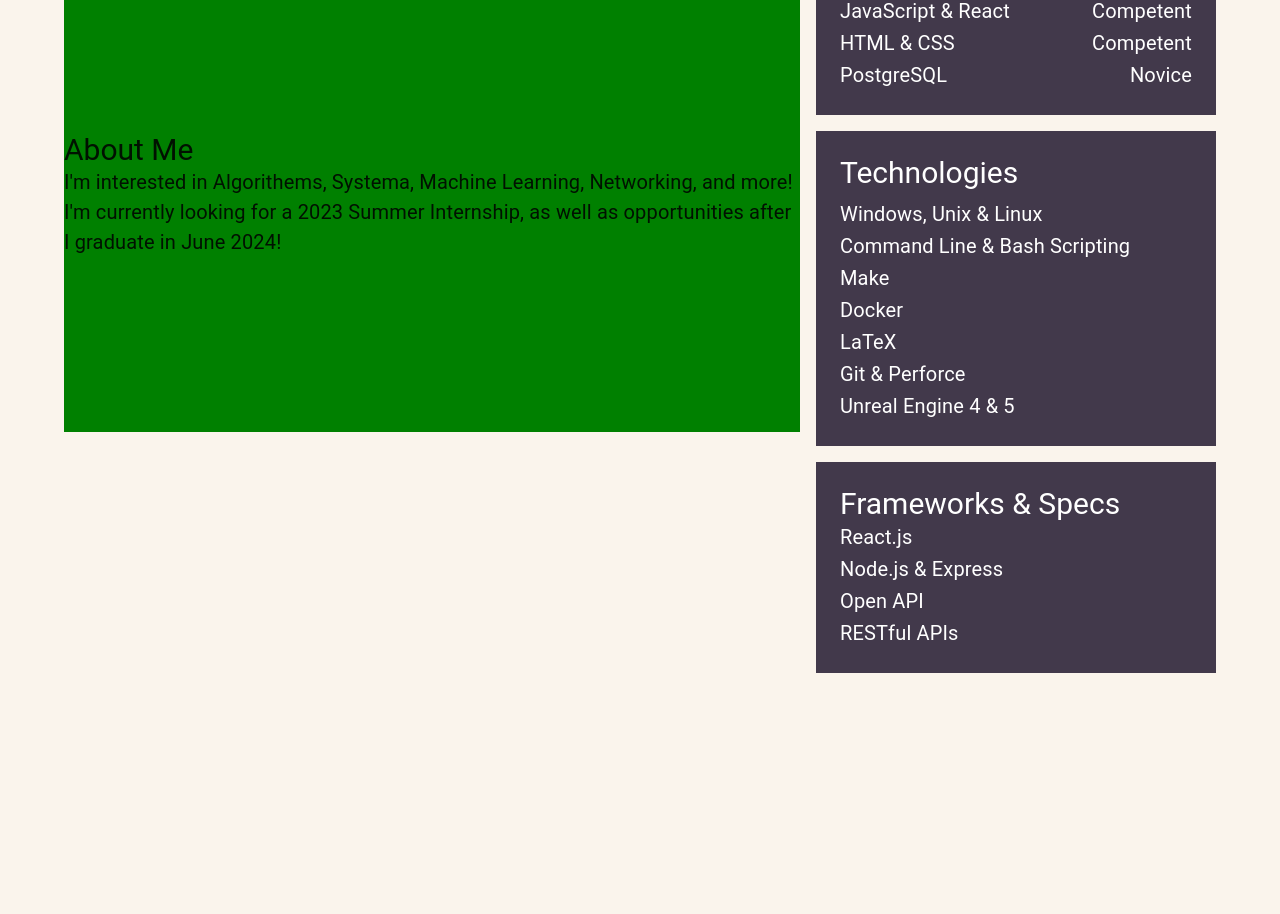
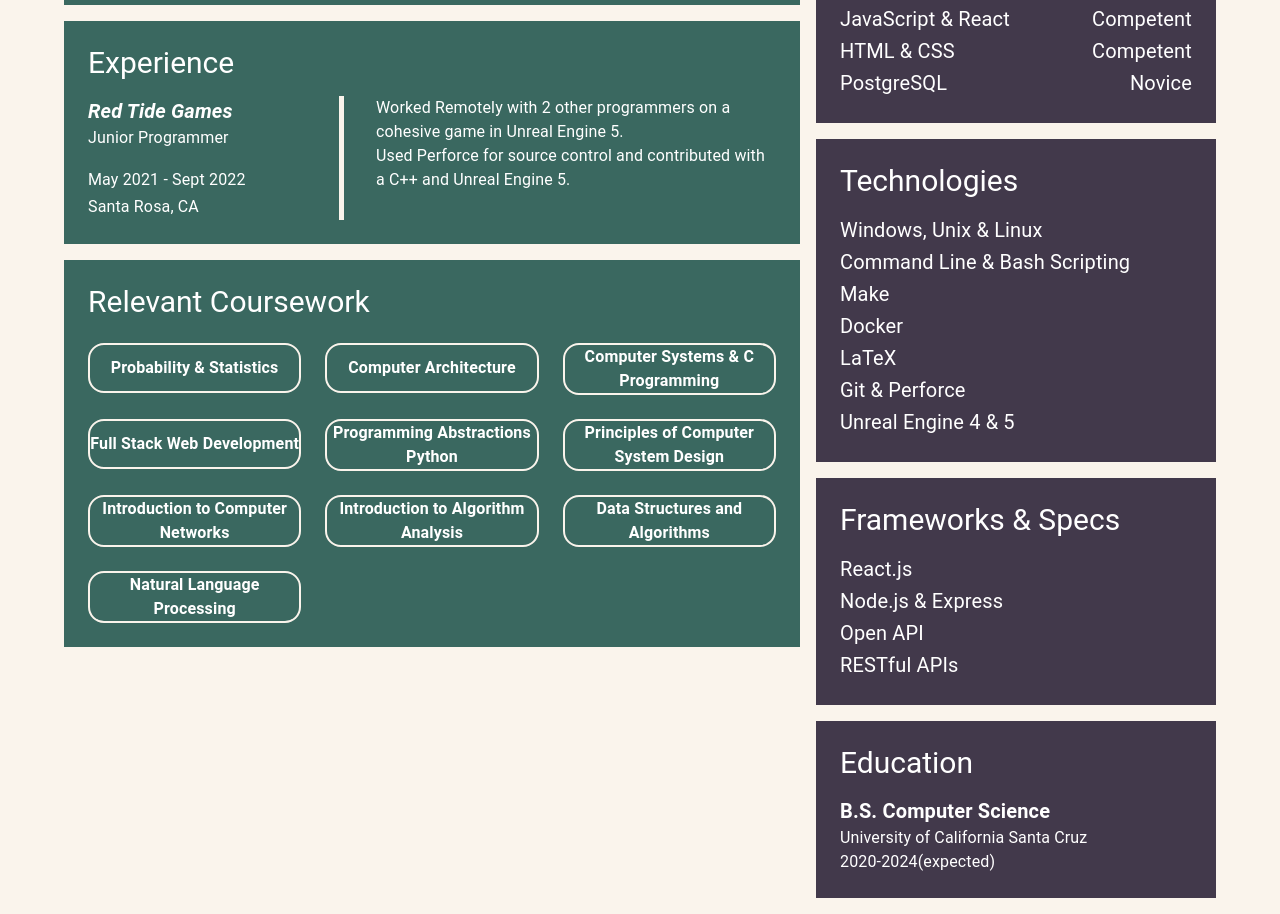
Before and after one commit to adamhammond22/UndeployedReactWebsite, a React (Create React App) app: page / in a window 1280 px wide. Shown: the part 652-1566 px from the top of the page. Before the commit the page ends 1341 px from the top, so only its background shows below. Built offline with nearby package versions, Linux system fonts and the light colour scheme.

Commit message:
added exp and rel coursework

```diff
--- a/src/Home.jsx
+++ b/src/Home.jsx
@@ -79,7 +79,6 @@ function MainContent() {
         justifyContent: 'space-between', flexDirection: 'row'}}>
         <Box sx={{flexDirection: 'column', flexGrow: 5, maxWidth: 1000}}>
           {rightContentBoxes()}
-          {rightContentBoxes()}
         </Box>
         {/* Splitting box in middle */}
         <Box sx={{flexDirection: 'column', flexGrow: 2, maxWidth: 400,
--- a/src/HomeContent.jsx
+++ b/src/HomeContent.jsx
@@ -1,12 +1,27 @@
 import React from 'react';
 import {Typography} from '@mui/material';
 import Box from '@mui/material/Box';
+import Grid from '@mui/material/Grid';
+
+const courses = [
+'Probability & Statistics',
+'Computer Architecture',
+'Computer Systems & C Programming',
+'Full Stack Web Development',
+'Programming Abstractions Python',
+'Principles of Computer System Design',
+'Introduction to Computer Networks',
+'Introduction to Algorithm Analysis',
+'Data Structures and Algorithms',
+'Natural Language Processing',
+];
 
 /* right Content Boxes*/
 const rightContentBoxes = () => {
   return (
-    <Box backgroundColor = 'green'
-      sx = {{height: 300}}>
+  <Box>
+    <Box color = 'quaternary.contrastText' backgroundColor = 'quaternary.main'
+      sx = {{p: 3, mb: 2}} name = 'about'>
       <Typography variant = "h3">
       About Me
       </Typography>
@@ -17,6 +32,85 @@ const rightContentBoxes = () => {
         graduate in June 2024!
       </Typography>
     </Box>
+    <Box color = 'quaternary.contrastText' backgroundColor = 'quaternary.main'
+      sx = {{p: 3, mb: 2}} name = 'experience'>
+      <Typography variant = "h3" sx = {{mb: 2}}>
+      Experience
+      </Typography>
+      {/* Box holding the 2 halves */}
+      <Box sx = {{display: 'flex',
+        flexDirection: 'row', justifyContent: 'space-between'}}>
+        {/* Left Half - Job Details further divided into 2 */}
+        <Box sx = {{flexGrow: 1, display: 'flex',
+          flexDirection: {xs: 'column', experiencebr: 'row'},
+          minWidth: 170}}>
+          <Box sx = {{flexGrow: 1}}>
+            <Typography variant = "p3">
+              <i><b>Red Tide Games</b></i><br />
+            </Typography>
+            <Typography variant = 'p4'>
+            Junior Programmer
+            </Typography>
+          </Box>
+          <Box sx = {{
+              flexGrow: 1, lineHeight: 1.7}}>
+              {/* Hacked way to deal with text not aligning right without
+              align = 'right' */}
+            <Box align = 'right'
+              sx = {{display: {xs: 'none', experiencebr: 'block'}}}>
+              <Typography variant = "p4">
+                May 2021 - Sept 2022<br />
+              </Typography>
+              <Typography variant = 'p4'>
+                Santa Rosa, CA
+              </Typography>
+            </Box>
+            <Box
+              sx = {{mt: 2, display: {xs: 'block', experiencebr: 'none'}}}>
+              <Typography variant = "p4">
+                May 2021 - Sept 2022<br />
+              </Typography>
+              <Typography variant = 'p4'>
+                Santa Rosa, CA
+              </Typography>
+            </Box>
+          </Box>
+        </Box>
+        {/* Spacing box between the halves */}
+        <Box backgroundColor = 'secondary.main'
+          sx = {{flexShrink: 1, minWidth: 5, ml: 4, mr: 4}}/>
+        {/* right Half - Job Description */}
+        <Box sx = {{flexGrow: 1, maxWidth: 400}}>
+          <Typography variant = "p4">
+            Worked Remotely with 2 other programmers on a cohesive
+            game in Unreal Engine 5.<br />
+            Used Perforce for source control and contributed
+            with a  C++ and Unreal Engine 5.
+          </Typography>
+        </Box>
+      </Box>
+    </Box>
+    <Box color = 'quaternary.contrastText' backgroundColor = 'quaternary.main'
+      sx = {{p: 3, mb: 2}} name = 'about'>
+      <Typography variant = "h3" sx = {{mb: 3}}>
+      Relevant Coursework
+      </Typography>
+      <Grid container spacing={{xs: 2, md: 3}}
+        columns={{xs: 4, sm: 8, md: 12}}>
+        {courses.map((course, index) => (
+        <Grid item xs={2} sm={4} md={4} key={index}>
+          <Box alignItems = 'center' justifyContent='center'
+          sx = {{display: 'flex', minHeight: 50, border: 2,
+          borderColor: 'secondary.main', height: 'auto', borderRadius: 4}}>
+            <Typography variant = 'p4' align = 'center'>
+              <b>{course}</b>
+            </Typography>
+          </Box>
+        </Grid>
+        ))}
+      </Grid>
+    </Box>
+  </Box>
   );
 };
 
@@ -33,7 +127,7 @@ const leftContentBoxes = () => {
       {/* Left and Right side boxes */}
       <Box sx = {{display: 'flex',
         flexDirection: 'row', justifyContent: 'space-between',
-        lineHeight: 1.6}}>
+        lineHeight: 1.6, mt: 2}}>
         {/* Left side box */}
         <Box name = 'languages left'>
           <Typography variant = "p3">
@@ -65,7 +159,7 @@ const leftContentBoxes = () => {
         sx = {{mb: 1}}>
       Technologies
       </Typography>
-      <Box sx = {{lineHeight: 1.6}}>
+      <Box sx = {{lineHeight: 1.6, mt: 2}}>
           <Typography variant = "p3">
             Windows, Unix & Linux<br/>
             Command Line & Bash Scripting<br/>
@@ -83,13 +177,29 @@ const leftContentBoxes = () => {
       <Typography variant = "h3" name = 'frameworks and specifications'>
       Frameworks & Specs
       </Typography>
-      <Box sx = {{lineHeight: 1.6}}>
+      <Box sx = {{lineHeight: 1.6, mt: 2}}>
           <Typography variant = "p3">
             React.js<br/>
             Node.js & Express<br/>
             Open API<br/>
             RESTful APIs<br/>
           </Typography>
+      </Box>
+    </Box>
+    {/* Frameworks and Specs Box */}
+    <Box backgroundColor = 'primary.main'
+      color = 'primary.contrastText' sx = {{p: 3, mb: 2}}>
+      <Typography variant = "h3" name = 'frameworks and specifications'>
+      Education
+      </Typography>
+      <Box sx = {{mt: 2}}>
+        <Typography variant = "p3">
+        <b>B.S. Computer Science</b><br />
+        </Typography>
+        <Typography variant = "p4">
+        University of California Santa Cruz<br/>
+        2020-2024(expected)
+        </Typography>
       </Box>
     </Box>
   </Box>
--- a/src/Themes.jsx
+++ b/src/Themes.jsx
@@ -31,6 +31,11 @@ const lightTheme = {
     background: {
       default: '#faf4ec',
     },
+    quaternary: {
+      // turqoise
+      main: '#3a6860',
+      contrastText: '#fff',
+    },
   },
   typography: {
     // Main name
@@ -63,6 +68,10 @@ const lightTheme = {
     p3: {
       fontSize: 20,
     },
+    // Tiny Text
+    p4: {
+      fontSize: 16,
+    },
   },
   breakpoints: {
     values: {
@@ -70,6 +79,8 @@ const lightTheme = {
       sm: 600,
       md: 1030,
       lg: 1200,
+      // kind of hack-ey way to break experience
+      experiencebr: 1430,
       xl: 1536,
     },
   },
```
